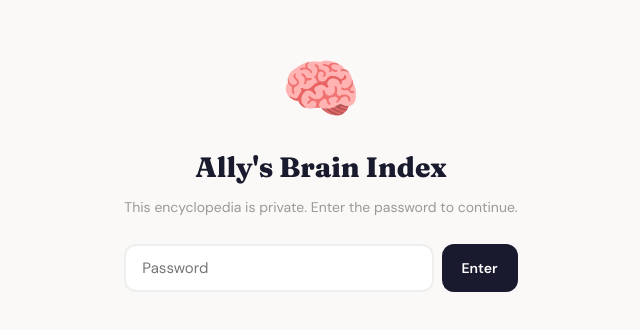
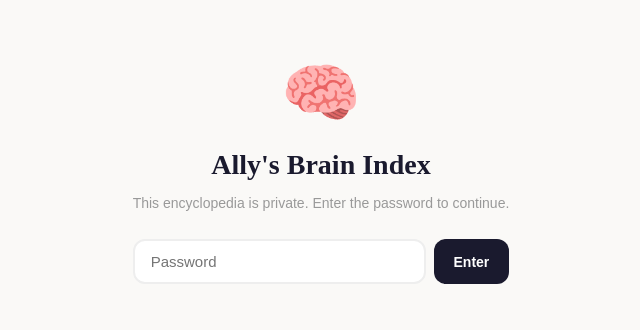
Before and after one commit to helloallyson/brain-index, a React (Vite) app: page / in a window 1280 px wide. Shown: the part 238-568 px from the top of the page, without its empty margins (319-959 px from the left). Built offline with nearby package versions, Linux system fonts and the light colour scheme.

Commit message:
fix blank page

```diff
--- a/src/App.jsx
+++ b/src/App.jsx
@@ -276,7 +276,7 @@ function PasswordGate({ onUnlock }) {
   };
   return (
     <div style={{ minHeight: "100vh", background: "#faf9f7", display: "flex", alignItems: "center", justifyContent: "center", fontFamily: "'DM Sans', sans-serif" }}>
-      <style>{`@import url('https://fonts.googleapis.com/css2?family=Fraunces:opsz,wght@9..144,800&family=DM+Sans:wght@400;500;600;700&display=swap');`}</style>
+
       <div style={{ textAlign: "center", maxWidth: 400, padding: 40 }}>
         <div style={{ fontSize: 64, marginBottom: 16 }}>🧠</div>
         <h1 style={{ fontSize: 28, fontWeight: 800, fontFamily: "'Fraunces', serif", color: "#1a1a2e", marginBottom: 8 }}>Ally's Brain Index</h1>
```
Also changed, not shown: 1 other file (tests, documents, lock files or other folders).
